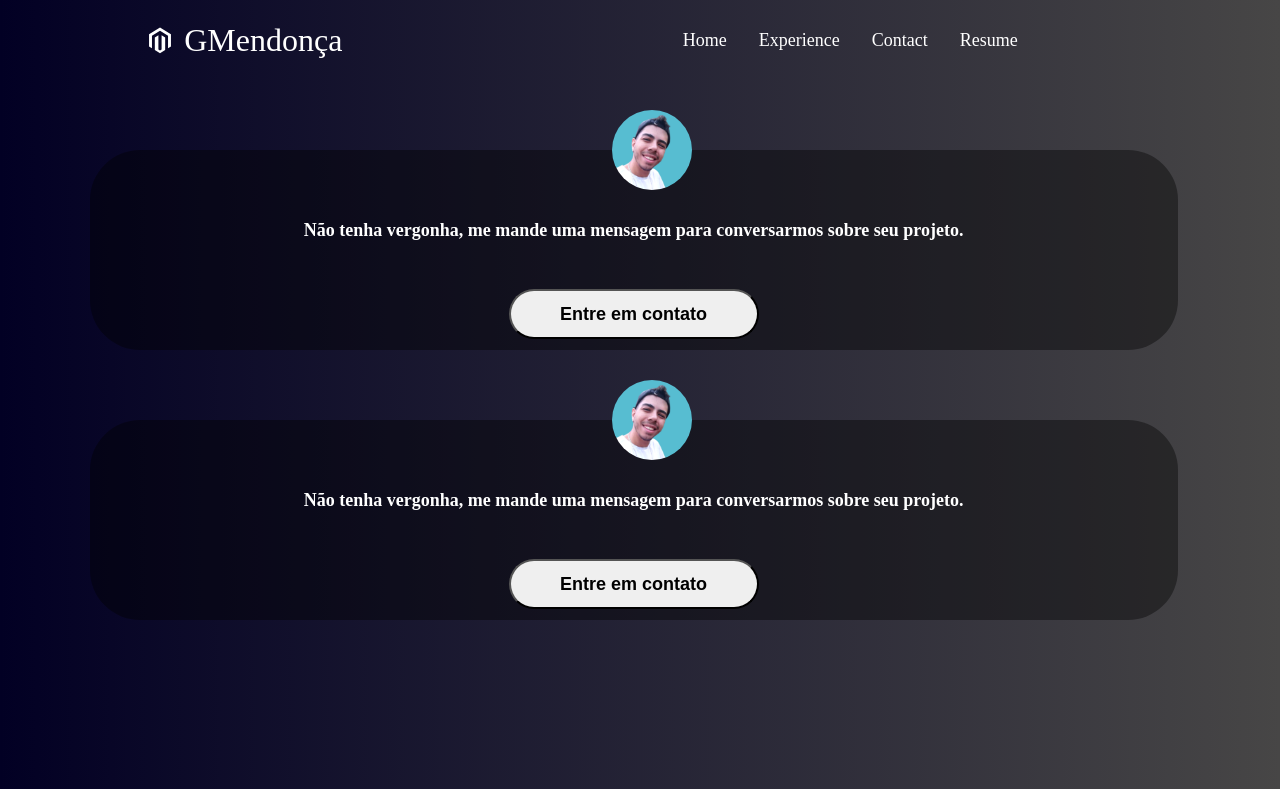
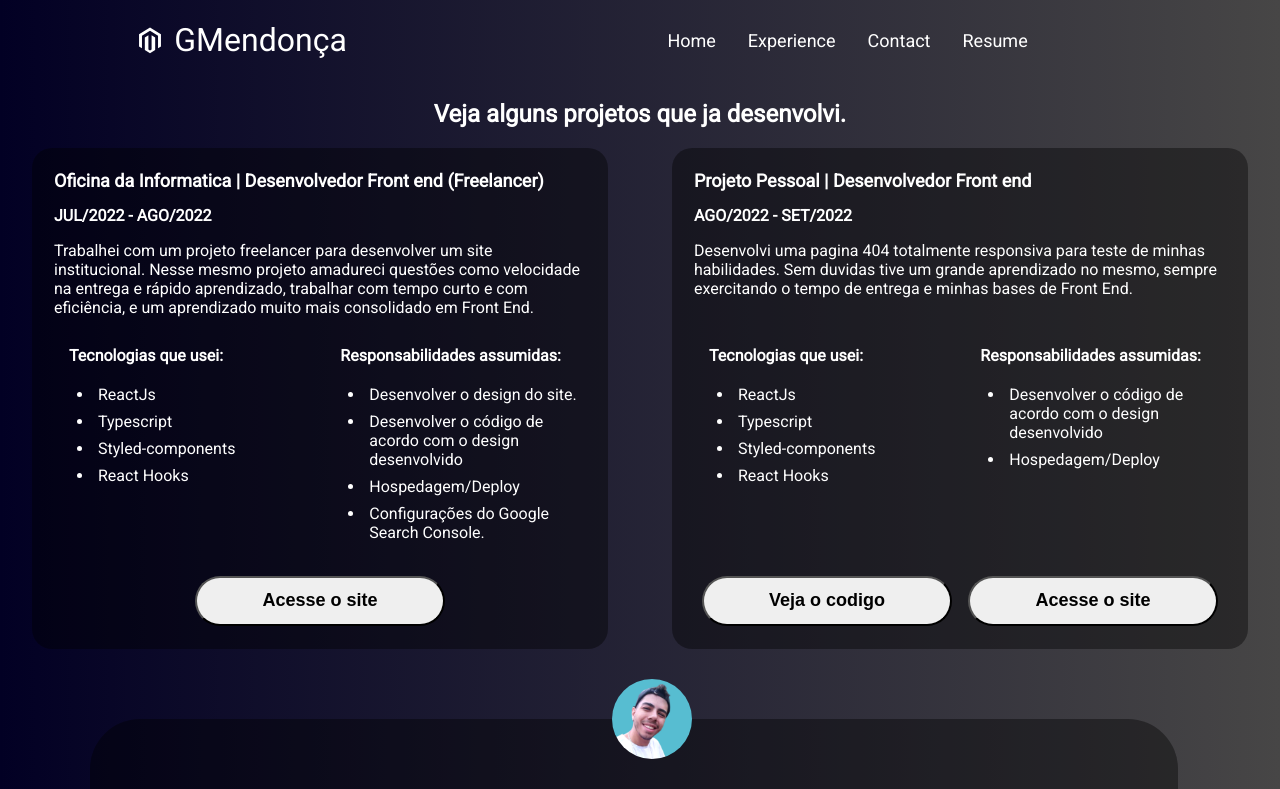
Before and after one commit to GustavoMen/Next-Portfolio, a Next.js app: page /experience in a window 1280 px wide. Shown: the top 789 px of the page. Built offline with nearby package versions, Linux system fonts and the light colour scheme.

Commit message:
Experience done

```diff
--- a/components/Footer/Footer.elements.js
+++ b/components/Footer/Footer.elements.js
@@ -1,6 +1,6 @@
 import styled from "styled-components";
 
-export const FooterContainer = styled.div`
+export const FooterContainer = styled.footer`
   display: flex;
   flex-direction: column;
   text-align: center;
@@ -70,6 +70,18 @@ export const BtnFooter = styled.button`
   cursor: pointer;
   transition: ease-out 0.2s;
 
+  @media screen and (max-width: 960px) {
+    background: rgb(2, 0, 36);
+    background: linear-gradient(
+      90deg,
+      rgba(2, 0, 36, 1) 0%,
+      rgba(71, 70, 70, 1) 100%,
+      rgba(0, 212, 255, 1) 100%
+    );
+    color: #fff;
+    border: 2px solid #57bdd1;
+  }
+
   @media screen and (max-width: 321px) {
     font-size: 12px;
   }
--- a/components/globalStyles.js
+++ b/components/globalStyles.js
@@ -7,6 +7,7 @@ const GlobalStyle = createGlobalStyle`
     margin: 0;
     background: rgb(2,0,36);
     background: linear-gradient(90deg, rgba(2,0,36,1) 0%, rgba(71,70,70,1) 100%, rgba(0,212,255,1) 100%);
+    font-family: 'Roboto', sans-serif;
   }
   a {
     color: inherit;
--- a/pages/_document.jsx
+++ b/pages/_document.jsx
@@ -31,6 +31,7 @@ export default class MyDocument extends Document {
     return (
       <Html lang="pt-BR">
         <Head>
+          <link href="https://fonts.googleapis.com/css2?family=Roboto&display=swap" rel="stylesheet" />
         </Head>
         <body>
           <Main />
--- a/pages/experience.jsx
+++ b/pages/experience.jsx
@@ -1,6 +1,6 @@
 import Head from "next/head";
-import Footer from "../components/Footer/Footer";
 
+import { SectionOne, Title, DivProject, ContainerProject, ProjectTitle, ProjectDate, ProjectAbout, DivCategories, Category, SubTitle, CategoryList, ListItem,DivOneBtn,DivTwoBtn, BtnProjectOne,BtnProjectTwo, DivAbout, LinkPage} from '../styles/experience.elements'
 
 export default function Home() {
   return (
@@ -11,7 +11,89 @@ export default function Home() {
         <link rel="icon" href="/favicon.ico" />
       </Head>
 
-      <Footer />
+      <SectionOne>
+        <Title>Veja alguns projetos que ja desenvolvi.</Title>
+
+        <ContainerProject>
+
+          <DivProject>
+            <DivAbout>
+            <ProjectTitle>
+              Oficina da Informatica | Desenvolvedor Front end (Freelancer)
+            </ProjectTitle>
+            <ProjectDate>JUL/2022 - AGO/2022</ProjectDate>
+            <ProjectAbout>
+              Trabalhei com um projeto freelancer para desenvolver um site institucional.
+              Nesse mesmo projeto amadureci questões como velocidade na entrega e rápido aprendizado, trabalhar com
+              tempo curto e com eficiência, e um aprendizado muito mais consolidado em Front End.
+              </ProjectAbout>
+          </DivAbout>
+            <DivCategories>
+              <Category>
+                <SubTitle>Tecnologias que usei:</SubTitle>
+                <CategoryList>
+                  <ListItem>ReactJs</ListItem>
+                  <ListItem>Typescript</ListItem>
+                  <ListItem>Styled-components</ListItem>
+                  <ListItem>React Hooks</ListItem>
+                </CategoryList>
+              </Category>
+              <Category>
+                <SubTitle>Responsabilidades assumidas:</SubTitle>
+                <CategoryList>
+                  <ListItem>Desenvolver o design do site.</ListItem>
+                  <ListItem>Desenvolver o código de acordo com o design desenvolvido</ListItem>
+                  <ListItem>Hospedagem/Deploy</ListItem>
+                  <ListItem>Configurações do Google Search Console.</ListItem>
+                </CategoryList>
+              </Category>
+            </DivCategories>
+            <DivOneBtn>
+              <LinkPage href="https://www.oficinadainformaticabd.com.br/" target="_blank" rel="noreferrer">
+                <BtnProjectOne>Acesse o site</BtnProjectOne>
+              </LinkPage>
+            </DivOneBtn>
+          </DivProject>
+
+          <DivProject>
+            <DivAbout>
+            <ProjectTitle>
+              Projeto Pessoal | Desenvolvedor Front end
+            </ProjectTitle>
+            <ProjectDate>AGO/2022 - SET/2022</ProjectDate>
+            <ProjectAbout>
+              Desenvolvi uma pagina 404 totalmente responsiva para teste de minhas habilidades. Sem duvidas tive um grande aprendizado no mesmo, sempre exercitando o tempo de entrega e minhas bases de Front End.
+              </ProjectAbout>
+            </DivAbout>
+            <DivCategories>
+              <Category>
+                <SubTitle>Tecnologias que usei:</SubTitle>
+                <CategoryList>
+                  <ListItem>ReactJs</ListItem>
+                  <ListItem>Typescript</ListItem>
+                  <ListItem>Styled-components</ListItem>
+                  <ListItem>React Hooks</ListItem>
+                </CategoryList>
+              </Category>
+              <Category>
+                <SubTitle>Responsabilidades assumidas:</SubTitle>
+                <CategoryList>
+                  <ListItem>Desenvolver o código de acordo com o design desenvolvido</ListItem>
+                  <ListItem>Hospedagem/Deploy</ListItem>
+                </CategoryList>
+              </Category>
+            </DivCategories>
+            <DivTwoBtn>
+              <a href="https://github.com/GustavoMen/BlockchainSite" target="_blank" rel="noreferrer">
+                <BtnProjectTwo>Veja o codigo</BtnProjectTwo>
+              </a>
+              <a href="https://blockchain-site.vercel.app/" target="_blank" rel="noreferrer">
+                <BtnProjectTwo>Acesse o site</BtnProjectTwo>
+              </a>
+            </DivTwoBtn>
+          </DivProject>
+        </ContainerProject>
+      </SectionOne>
 
     </>
   );
--- /dev/null
+++ b/styles/experience.elements.js
@@ -0,0 +1,217 @@
+import styled from "styled-components";
+
+export const SectionOne = styled.section`
+  display: flex;
+  flex-direction: column;
+`;
+
+export const Title = styled.h1`
+  grid-area: title;
+  text-align: center;
+  color: #fff;
+`;
+
+export const ContainerProject = styled.div`
+  display: flex;
+  flex-direction: row;
+  justify-content: space-around;
+
+  @media screen and (max-width: 960px) {
+    flex-direction: column;
+    align-items: center;
+  }
+`;
+
+export const DivProject = styled.div`
+  width: 45vw;
+
+  padding: 5px 20px;
+  background-color: rgba(0, 0, 0, 0.4);
+  border-radius: 20px;
+  border: 2px solid transparent;
+  transition: border 0.2s;
+
+  &:hover {
+    border-color: #57bdd1;
+  }
+
+  @media screen and (max-width: 960px) {
+    width: 80vw;
+    margin-top: 40px;
+  }
+`;
+
+export const ProjectTitle = styled.h2`
+  font-size: 18px;
+  color: #fff;
+`;
+
+export const ProjectDate = styled.span`
+  font-weight: bold;
+  color: #fff;
+`;
+
+export const ProjectAbout = styled.p`
+  color: #fff;
+`;
+
+export const DivAbout = styled.div`
+  height: 160px;
+
+  @media screen and (max-width: 700px) {
+    height: 200px;
+  }
+  @media screen and (max-width: 560px) {
+    height: 240px;
+  }
+  @media screen and (max-width: 450px) {
+    height: 280px;
+  }
+  @media screen and (max-width: 370px) {
+    height: 310px;
+  }
+`;
+
+export const DivCategories = styled.div`
+  display: flex;
+  flex-direction: row;
+  justify-content: space-between;
+  height: 230px;
+
+  @media screen and (max-width: 700px) {
+    height: 270px;
+  }
+  @media screen and (max-width: 580px) {
+    height: 310px;
+  }
+  @media screen and (max-width: 450px) {
+    flex-direction: column;
+    height: 400px;
+  }
+  @media screen and (max-width: 370px) {
+    height: 450px;
+  }
+`;
+
+export const Category = styled.div`
+  width: 49%;
+
+  @media screen and (max-width: 450px) {
+    width: 90%;
+  }
+`;
+
+export const SubTitle = styled.h3`
+  color: #fff;
+  font-size: 16px;
+  margin-left: 15px;
+`;
+
+export const CategoryList = styled.ul``;
+
+export const ListItem = styled.li`
+  color: #fff;
+  padding: 4px;
+`;
+
+export const DivOneBtn = styled.div`
+  display: flex;
+  flex-direction: column;
+`;
+
+export const DivTwoBtn = styled.div`
+  display: flex;
+  flex-direction: row;
+  justify-content: space-around;
+
+  @media screen and (max-width: 700px) {
+    flex-direction: column;
+  }
+`;
+
+export const BtnProjectOne = styled.button`
+  align-self: center;
+  border-radius: 50px;
+  margin-bottom: 16px;
+  margin-top: 16px;
+  width: 250px;
+  height: 50px;
+  font-weight: bold;
+  font-size: 18px;
+  cursor: pointer;
+  transition: ease-out 0.2s;
+
+  @media screen and (max-width: 960px) {
+    background: rgb(2, 0, 36);
+    background: linear-gradient(
+      90deg,
+      rgba(2, 0, 36, 1) 0%,
+      rgba(71, 70, 70, 1) 100%,
+      rgba(0, 212, 255, 1) 100%
+    );
+    color: #fff;
+    border: 2px solid #57bdd1;
+  }
+
+  @media screen and (max-width: 321px) {
+    font-size: 12px;
+  }
+
+  &:hover {
+    background: rgb(2, 0, 36);
+    background: linear-gradient(
+      90deg,
+      rgba(2, 0, 36, 1) 0%,
+      rgba(71, 70, 70, 1) 100%,
+      rgba(0, 212, 255, 1) 100%
+    );
+    color: #fff;
+    border: 2px solid #57bdd1;
+  }
+`;
+
+export const BtnProjectTwo = styled.button`
+  align-self: center;
+  border-radius: 50px;
+  margin-bottom: 16px;
+  margin-top: 16px;
+  width: 250px;
+  height: 50px;
+  font-weight: bold;
+  font-size: 18px;
+  cursor: pointer;
+  transition: ease-out 0.2s;
+
+  @media screen and (max-width: 960px) {
+    background: rgb(2, 0, 36);
+    background: linear-gradient(
+      90deg,
+      rgba(2, 0, 36, 1) 0%,
+      rgba(71, 70, 70, 1) 100%,
+      rgba(0, 212, 255, 1) 100%
+    );
+    color: #fff;
+    border: 2px solid #57bdd1;
+    width: 100%;
+  }
+
+  @media screen and (max-width: 321px) {
+    font-size: 12px;
+  }
+
+  &:hover {
+    background: rgb(2, 0, 36);
+    background: linear-gradient(
+      90deg,
+      rgba(2, 0, 36, 1) 0%,
+      rgba(71, 70, 70, 1) 100%,
+      rgba(0, 212, 255, 1) 100%
+    );
+    color: #fff;
+    border: 2px solid #57bdd1;
+  }
+`;
+
+export const LinkPage = styled.a`
+  align-self: center;
+`;
--- a/styles/index.elements.js
+++ b/styles/index.elements.js
@@ -122,11 +122,17 @@ export const ContainerTech = styled.div`
   text-align: center;
   padding-bottom: 30px;
   margin-bottom: 50px;
+  border: 2px solid transparent;
+  transition: border 0.2s;
 
   @media screen and (max-width: 1000px) {
     width: 80vw;
     margin: 0;
     margin-top: 16px;
+  }
+
+  &:hover {
+    border-color: #57bdd1;
   }
 `;
 
```
